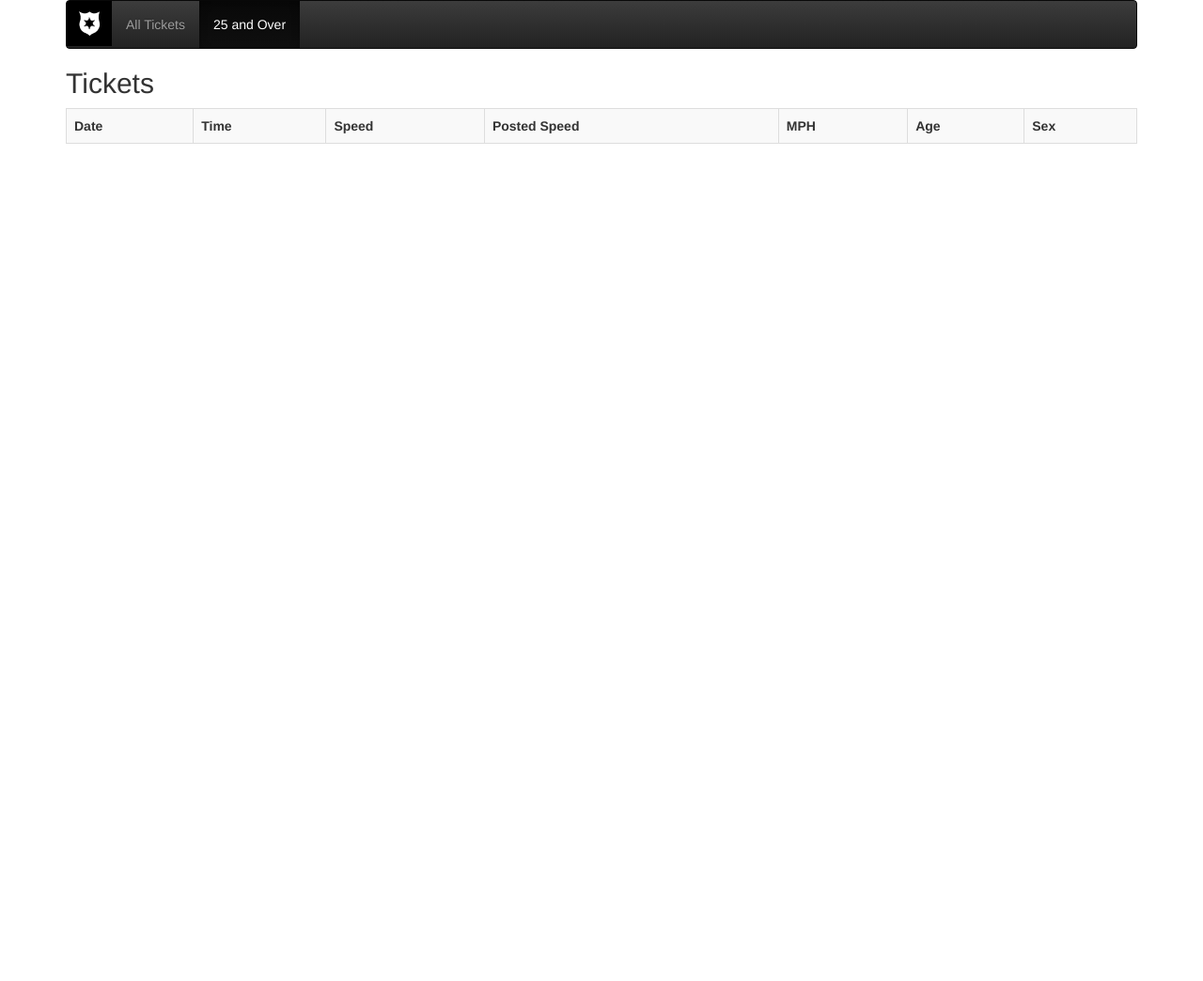
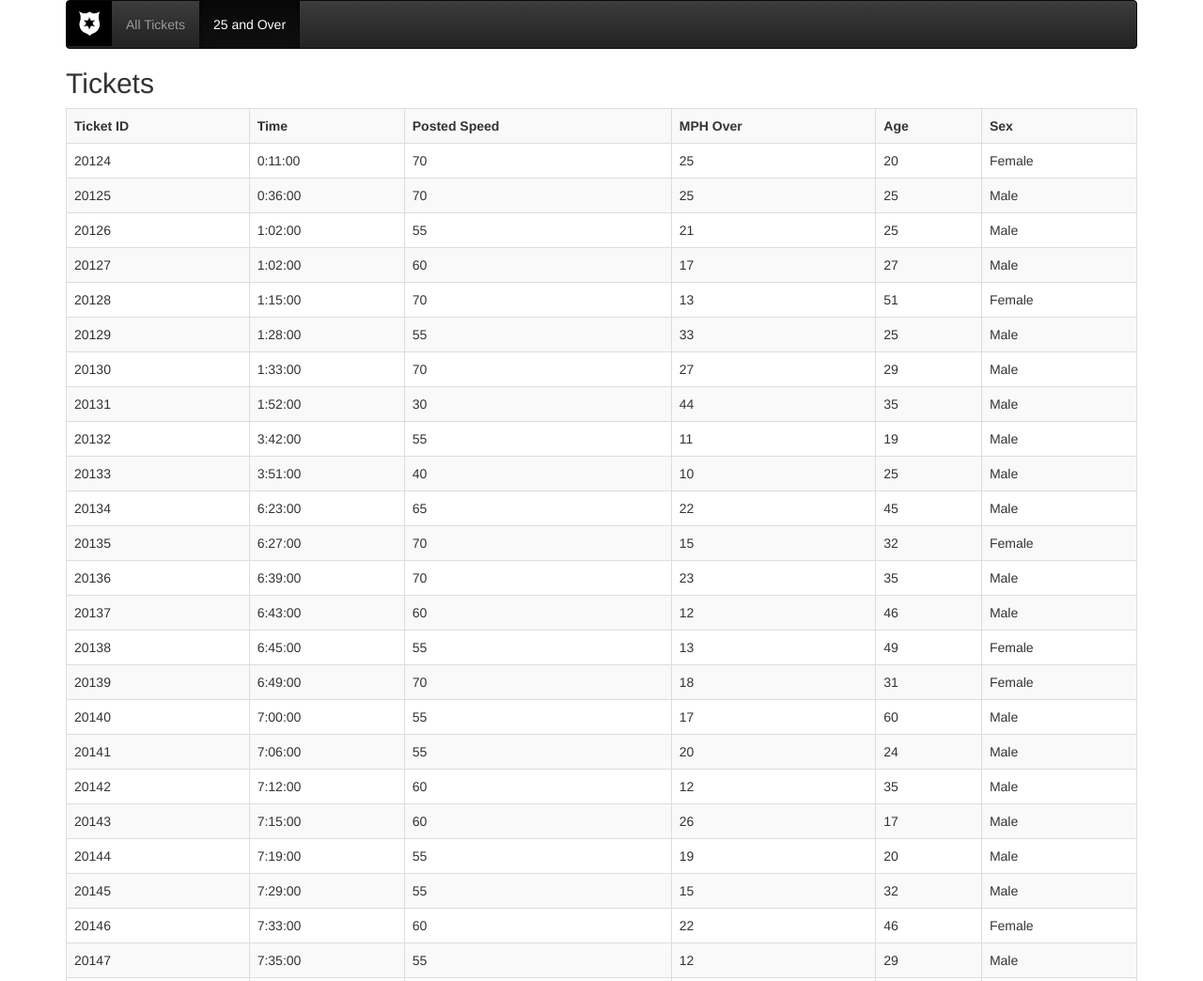
Before and after one commit to KQuiggins/Vue_Program6, a plain HTML site: page 25Over.html in a window 1280 px wide. Shown: the top 1044 px of the page at 94% size. Before the commit the page ends 800 px from the top, so only its background shows below. Drawn offline with nearby package versions, Linux system fonts and the light colour scheme.

Commit message:
fixed error in index.html table

```diff
--- a/25Over.html
+++ b/25Over.html
@@ -31,23 +31,20 @@
           <h2>Tickets</h2>
             <table class="table table-bordered table-striped">
                 <tr>
-                    <th>Date</th>
+                    <th>Ticket ID</th>
                     <th>Time</th>
-                    <th>Speed</th>
                     <th>Posted Speed</th>
-                    <th>MPH</th>
+                    <th>MPH Over</th>
                     <th>Age</th>
                     <th>Sex</th>
                 </tr>
-                <tr v-for="ticket in violations">
-                    <td>{{ticket.date}}</td>
-                    <td>{{ticket.time}}</td>
-                    <td>{{ticket.speed}}</td>
+                <tr v-for="ticket in tickets">
+                    <td>{{ticket.tid}}</td>
+                    <td>{{ticket.stop_time}}</td>
                     <td>{{ticket.posted_speed}}</td>
-                    <td>{{ticket.speed - ticket.posted_speed}}</td>
+                    <td>{{ticket.actual_speed - ticket.posted_speed}}</td>
                     <td>{{ticket.age}}</td>
-                    <td>{{ticket.sex}}</td>
-
+                    <td>{{ticket.violator_sex}}</td>
                 </tr>
             </table>
         </div>
```
Also changed, not shown: index.html (+6 -8 lines).
